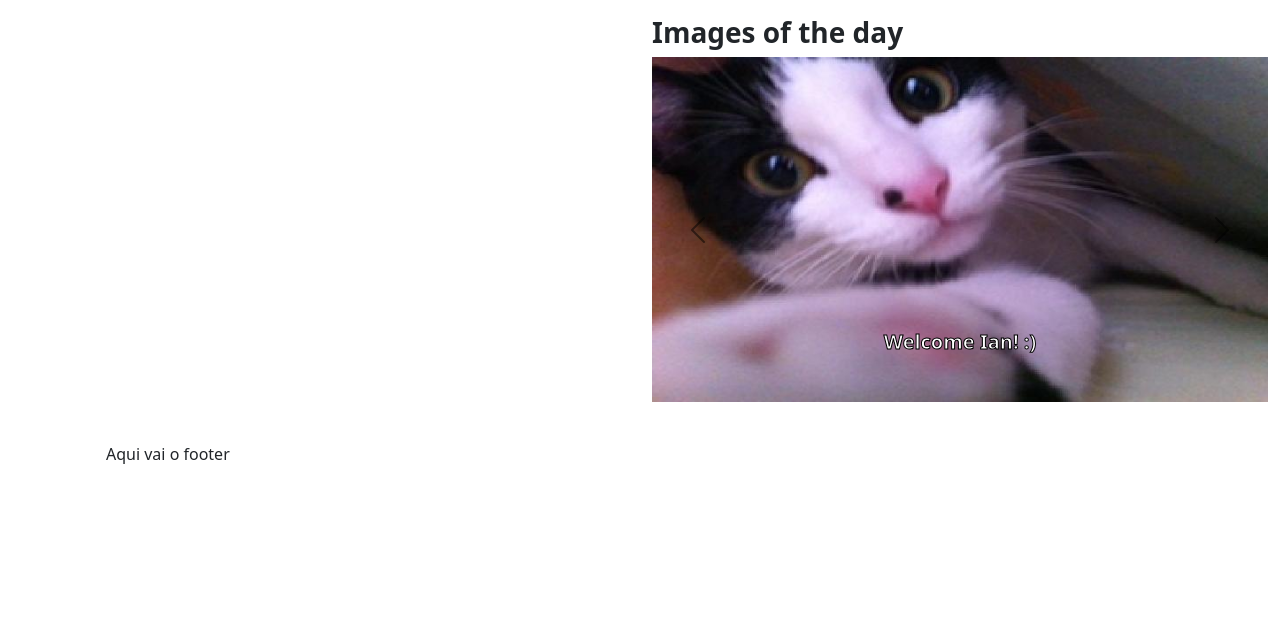
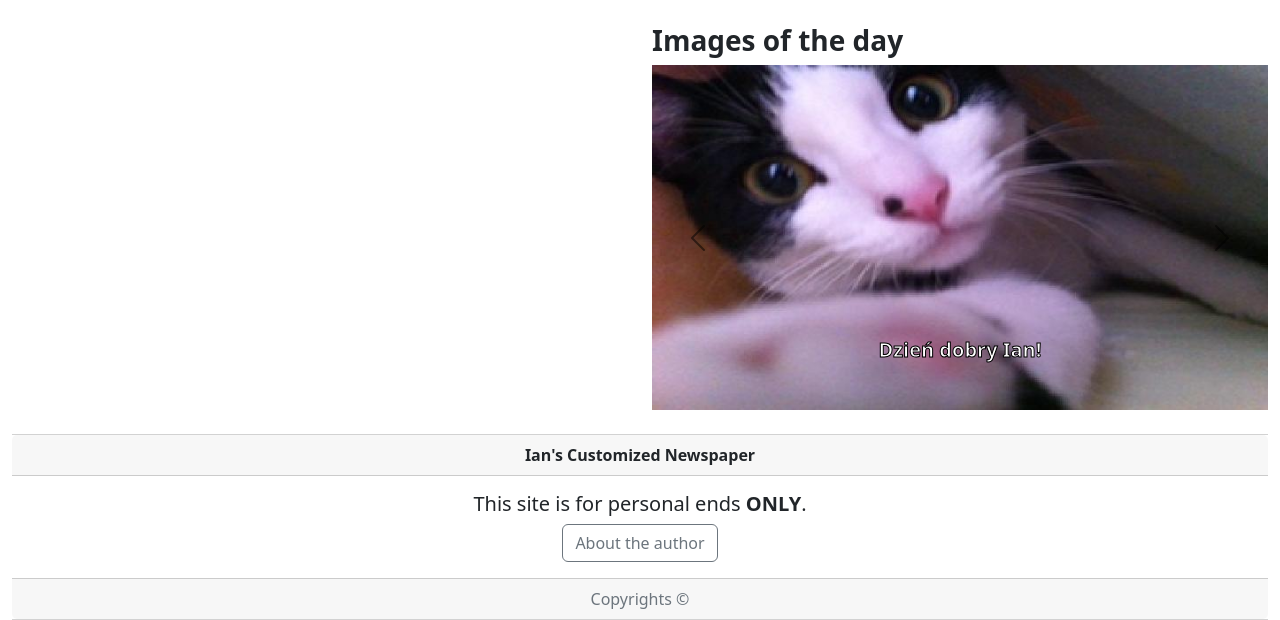
Before and after one commit to ianchristani/customized_newspaper, a Django app: template scraper/templates/index.html in a window 1280 px wide. Shown: the part 607-1227 px from the top of the page. Before the commit the page ends 1071 px from the top, so only its background shows below. Run offline with Django 4.2, Linux system fonts and the light colour scheme; the template is opened without the code that fills it: most values are stand-ins (such as "Sample title", 1, 10 or a date in 2020).

Commit message:
ready to add more apps

```diff
--- a/scraper/static/style.css
+++ b/scraper/static/style.css
@@ -1,8 +1,3 @@
-body{
-    margin:0;
-    padding:0;
-}
-
 .carousel-h5{
     color: black;
     font-weight: bold;
@@ -10,6 +5,8 @@ body{
     -webkit-text-fill-color: white;
 }
 
-pre{
-    background-color:rgb(182, 24, 24);
+#footer{
+    border-radius: 0;
+    border-left: none;
+    border-right: none;
 }
--- a/scraper/templates/index.html
+++ b/scraper/templates/index.html
@@ -23,7 +23,7 @@
                 <div class="collapse navbar-collapse" id="navbarNav">
                     <ul class="navbar-nav me-auto">
                         <li class="nav-item">
-                        <a class="nav-link" href="#">Topics</a>
+                        <a class="nav-link" href="#">Topics (soon)</a>
                         </li>
                     </ul>
                     <span class="navbar-text">
@@ -38,15 +38,15 @@
         <div class="row align-items-center">
             <div class="col">
                 <marquee width="100%" direction="left" height="5px">
-                    <pre>
-                        <p><span><strong>BTC: </strong>{{cryptosUsdData.0.quote}} {{cryptosUsdData.0.var}}    </span><span><strong>ETH: </strong>{{cryptosUsdData.1.quote}} {{cryptosUsdData.1.var}}    </span><span><strong>XRP: </strong>{{cryptosUsdData.2.quote}} {{cryptosUsdData.2.var}}</span></p>
-                    </pre>
+                    <p><span><strong>BTC:&nbsp</strong>{{cryptosUsdData.0.quote}}&nbsp&nbsp{{cryptosUsdData.0.var}}&nbsp&nbsp&nbsp&nbsp</span>
+                        <span><strong>ETH:&nbsp</strong>{{cryptosUsdData.1.quote}}&nbsp&nbsp{{cryptosUsdData.1.var}}&nbsp&nbsp&nbsp&nbsp</span>
+                        <span><strong>XRP:&nbsp</strong>{{cryptosUsdData.2.quote}}&nbsp&nbsp{{cryptosUsdData.2.var}}&nbsp&nbsp&nbsp&nbsp</span></p>
                 </marquee>
             </div>
         </div>
     </div>
-
     <!-- content -->
+    <div class="mt-2 mb-2">
         <div class="container-fluid">
             <div class="row justify-content-md-center">
                 <!-- news content-->
@@ -94,7 +94,7 @@
                                     <div class="carousel-item active" data-bs-interval="10000">
                                         <img src="media/kato.jpg" class="d-block w-100 h-50 mx-auto" alt="...">
                                         <div class="carousel-caption d-none d-md-block">
-                                        <h5 class="carousel-h5">Welcome Ian! :)</h5>
+                                            <h5 class="carousel-h5">Dzień dobry Ian! <span><i class="bi bi-emoji-smile"></i></span></h5>
                                         </div>
                                     </div>
                                     {% for key, values in carouselNews.items %}
@@ -117,19 +117,25 @@
                             </div>
                         </div>
                     </div>
-
-
                 </div>
             </div>
         </div>
-
+    </div>
     <!-- footer -->
-    <div class="container">
-        <div class="m-4">
-            <p>Aqui vai o footer</p>
+    <div class="container-fluid">
+        <div class="card text-center" id="footer">
+            <div class="card-header">
+                <strong>Ian's Customized Newspaper</strong>
+            </div>
+            <div class="card-body">
+                <h5 class="card-title">This site is for personal ends <strong>ONLY</strong>.</h5>
+                <a href="https://github.com/ianchristani" class="btn btn-outline-secondary">About the author</a>
+            </div>
+            <div class="card-footer text-muted">
+                Copyrights &copy
             </div>
         </div>
-
+    </div>
     <!-- JavaScript Bundle with Popper -->
     <script src="https://cdn.jsdelivr.net/npm/bootstrap@5.2.2/dist/js/bootstrap.bundle.min.js" integrity="sha384-OERcA2EqjJCMA+/3y+gxIOqMEjwtxJY7qPCqsdltbNJuaOe923+mo//f6V8Qbsw3" crossorigin="anonymous"></script>
 </body>
```
Lines whose indentation alone changed are shown as unchanged.
